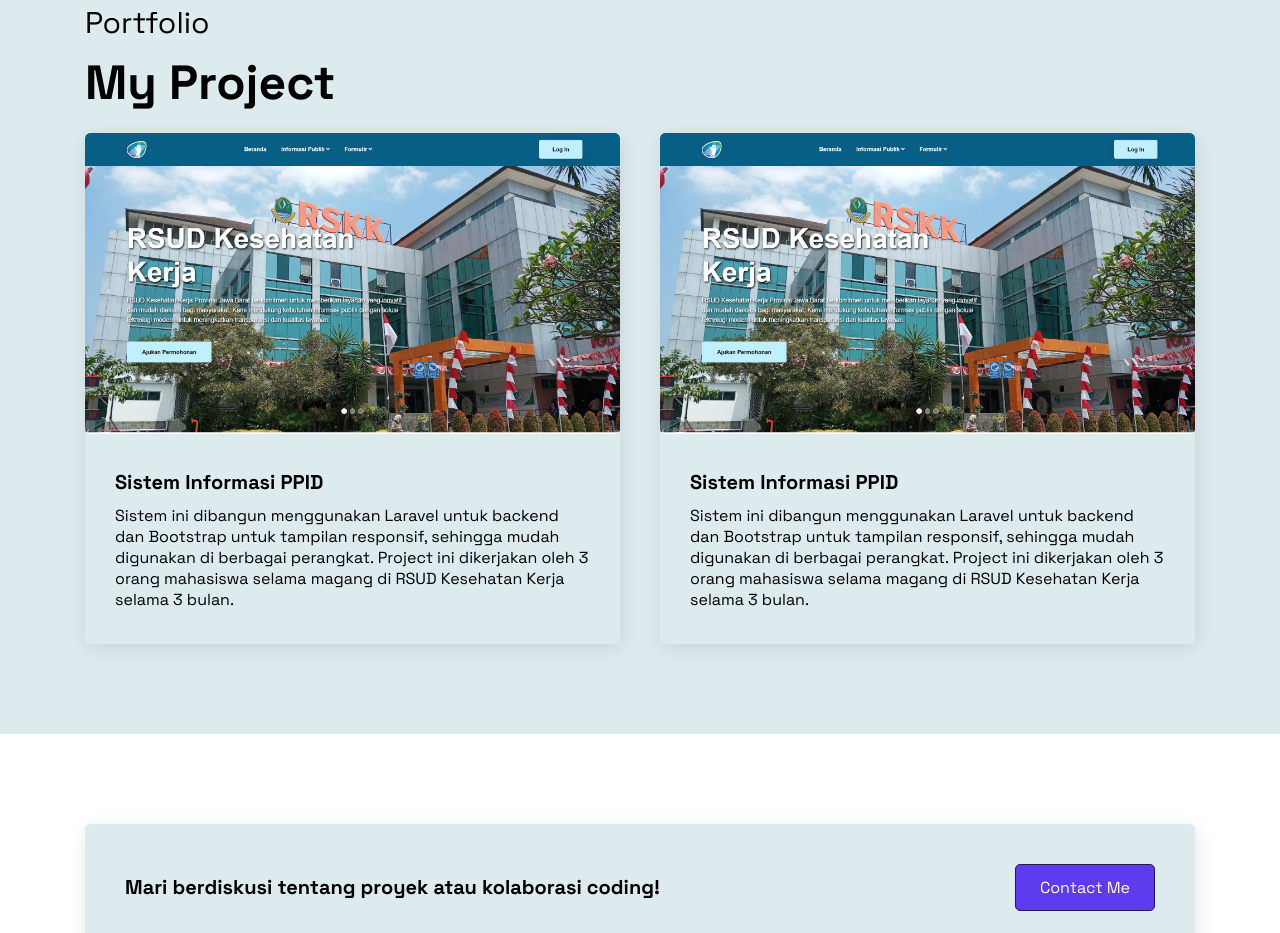
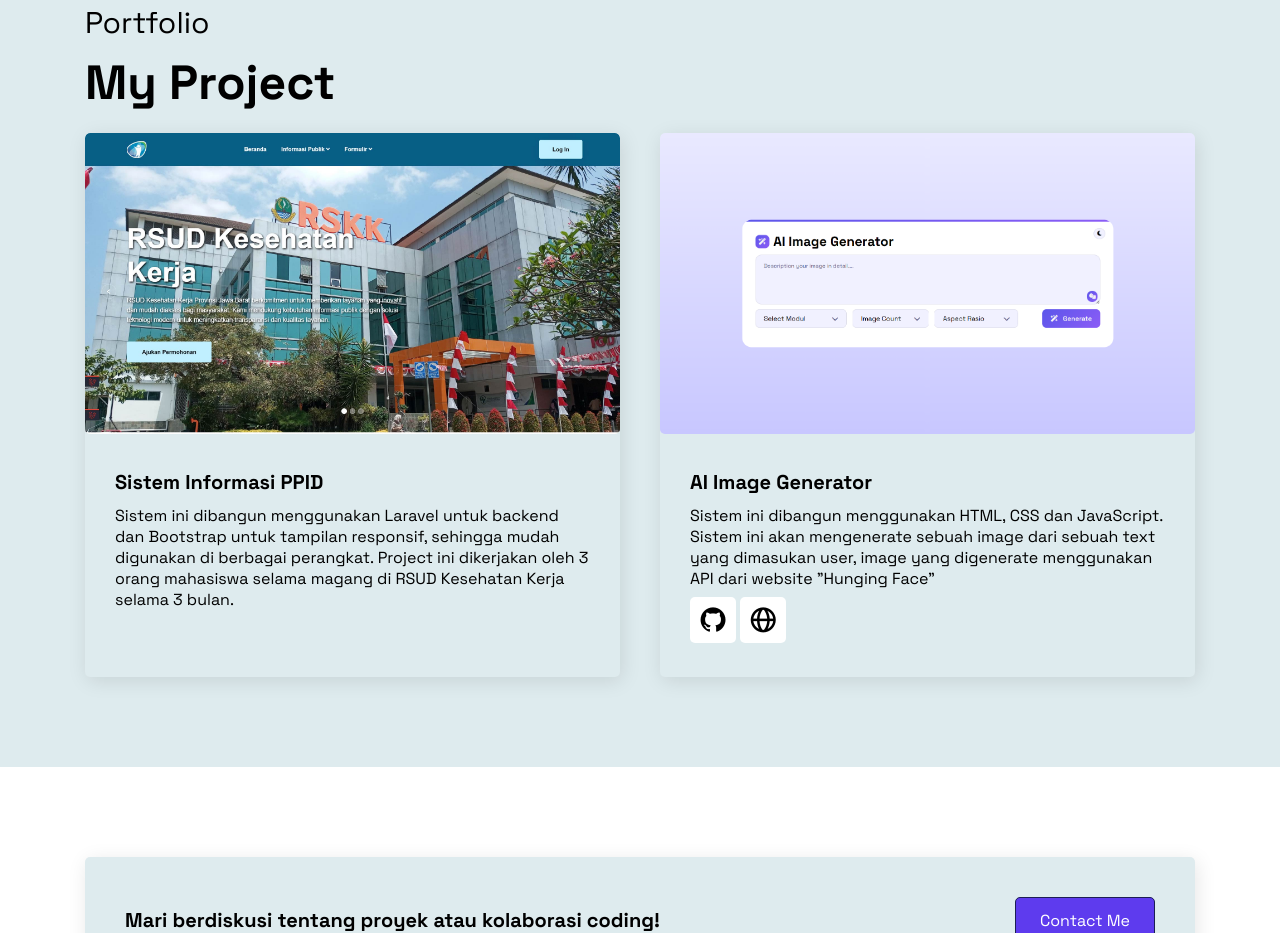
Before and after one commit to massiki/portfolio, a plain HTML site: page index.html in a window 1280 px wide. Shown: the part 2255-3188 px from the top of the page. Drawn offline with nearby package versions, Linux system fonts and the light colour scheme.

Commit message:
commit ke 2 penambahan my project

```diff
--- a/index.html
+++ b/index.html
@@ -2,19 +2,18 @@
 <html lang="en">
 
 <head>
-  <meta charset="UTF-8">
-  <meta name="viewport" content="width=device-width, initial-scale=1.0">
+  <meta charset="UTF-8" />
+  <meta name="viewport" content="width=device-width, initial-scale=1.0" />
   <title>Portpolio | Fikri Amrullah</title>
-  <link href='https://unpkg.com/boxicons@2.1.4/css/boxicons.min.css' rel='stylesheet'>
-  <link rel="shortcut icon" href="asset/logo-fikri-amrullah.png">
-  <link rel="stylesheet" href="style.css">
+  <link href="https://unpkg.com/boxicons@2.1.4/css/boxicons.min.css" rel="stylesheet" />
+  <link rel="shortcut icon" href="asset/logo-fikri-amrullah.png" />
+  <link rel="stylesheet" href="style.css" />
 </head>
 
 <body>
-
   <nav>
     <div class="logo">
-      <img src="asset/logo-fikri-amrullah.png" alt="Logo Fikri Amrullah">
+      <img src="asset/logo-fikri-amrullah.png" alt="Logo Fikri Amrullah" />
       <a href="#">Fikri Amrullah</a>
     </div>
     <ul>
@@ -24,19 +23,24 @@
       <li><a href="#portfolio">portfolio</a></li>
     </ul>
     <a id="contact" href="https://wa.me/+6281313043986" target="_blank">Contact Me</a>
-    <button id="menuButton" onclick="openMenu()"><i class='bx bx-menu'></i></button>
+    <button id="menuButton" onclick="openMenu()">
+      <i class="bx bx-menu"></i>
+    </button>
   </nav>
 
   <div class="main" id="home">
     <div class="left">
       <h5>Hay, I am Fikri Amrullah</h5>
       <h3>I love <span>solving problems through code</span></h3>
-      <p>Saya adalah mahasiswa Universitas Al-Ghifari yang antusias dalam dunia pemrograman, terutama dalam pengembangan
-        web dan aplikasi. Saat ini saya aktif belajar dan membangun berbagai proyek untuk meningkatkan keterampilan saya
-        di dunia teknologi.</p>
+      <p>
+        Saya adalah mahasiswa Universitas Al-Ghifari yang antusias dalam dunia
+        pemrograman, terutama dalam pengembangan web dan aplikasi. Saat ini
+        saya aktif belajar dan membangun berbagai proyek untuk meningkatkan
+        keterampilan saya di dunia teknologi.
+      </p>
     </div>
     <div class="right">
-      <img src="asset/fikri-amrullah-6.png" alt="Foto Fikri Amrullah">
+      <img src="asset/fikri-amrullah-6.png" alt="Foto Fikri Amrullah" />
     </div>
   </div>
 
@@ -45,44 +49,59 @@
     <h3>My Expertise</h3>
     <div class="skill-item">
       <div class="item">
-        <div><i class='bx bx-code-alt'></i></div>
+        <div><i class="bx bx-code-alt"></i></div>
         <h4>Web Development</h4>
-        <p>Membangun website modern dan responsif menggunakan HTML, CSS, JavaScript, dan framework seperti Laravel untuk
-          menciptakan pengalaman pengguna yang optimal.</p>
+        <p>
+          Membangun website modern dan responsif menggunakan HTML, CSS,
+          JavaScript, dan framework seperti Laravel untuk menciptakan
+          pengalaman pengguna yang optimal.
+        </p>
       </div>
       <div class="item">
-        <div><i class='bx bx-cog'></i></div>
+        <div><i class="bx bx-cog"></i></div>
         <h4>Backend Development</h4>
-        <p>Mengembangkan sistem backend dengan Laravel dan PHP untuk memastikan kinerja yang cepat, aman, dan
-          scalable.</p>
+        <p>
+          Mengembangkan sistem backend dengan Laravel dan PHP untuk memastikan
+          kinerja yang cepat, aman, dan scalable.
+        </p>
       </div>
       <div class="item">
-        <div><i class='bx bx-data'></i></div>
+        <div><i class="bx bx-data"></i></div>
         <h4>Database Management</h4>
-        <p>Merancang, mengelola, dan mengoptimalkan database menggunakan MySQL untuk memastikan efisiensi
-          penyimpanan dan kecepatan akses data.</p>
+        <p>
+          Merancang, mengelola, dan mengoptimalkan database menggunakan MySQL
+          untuk memastikan efisiensi penyimpanan dan kecepatan akses data.
+        </p>
       </div>
       <div class="item">
-        <div><i class='bx bx-link'></i></div>
+        <div><i class="bx bx-link"></i></div>
         <h4>Version Control</h4>
-        <p>Menggunakan Git dan GitHub untuk kolaborasi dan manajemen kode secara efisien.</p>
+        <p>
+          Menggunakan Git dan GitHub untuk kolaborasi dan manajemen kode
+          secara efisien.
+        </p>
       </div>
     </div>
   </div>
 
   <div class="about" id="about">
     <div class="left">
-      <img src="asset/fikri-amrullah2.jpg" alt="Foto Fikri Amrullah">
+      <img src="asset/fikri-amrullah2.jpg" alt="Foto Fikri Amrullah" />
     </div>
     <div class="right">
       <h5>About</h5>
       <h3>About Me</h3>
-      <p>Halo! Saya Fikri Amrullah, seorang mahasiswa di Universitas Al-Ghifari yang sedang menempuh program studi
-        Sistem Informasi. Saya memiliki minat menjadi programmer backend yang bersemangat dalam membangun aplikasi
-        berbasis web yang dinamis dan scalable. dengan fokus pada pengembangan sistem berbasis framework Laravel. Saya
-        memiliki pengalaman dalam PHP, Laravel, MySQL, serta selalu berusaha untuk mempelajari teknologi terbaru guna
-        meningkatkan keterampilan saya. Tujuan saya adalah menjadi web developer profesional yang dapat menciptakan
-        solusi digital yang efisien dan bermanfaat.</p>
+      <p>
+        Halo! Saya Fikri Amrullah, seorang mahasiswa di Universitas Al-Ghifari
+        yang sedang menempuh program studi Sistem Informasi. Saya memiliki
+        minat menjadi programmer backend yang bersemangat dalam membangun
+        aplikasi berbasis web yang dinamis dan scalable. dengan fokus pada
+        pengembangan sistem berbasis framework Laravel. Saya memiliki
+        pengalaman dalam PHP, Laravel, MySQL, serta selalu berusaha untuk
+        mempelajari teknologi terbaru guna meningkatkan keterampilan saya.
+        Tujuan saya adalah menjadi web developer profesional yang dapat
+        menciptakan solusi digital yang efisien dan bermanfaat.
+      </p>
     </div>
   </div>
 
@@ -91,21 +110,27 @@
     <h3>My Project</h3>
     <div class="portfolio-item">
       <div class="item">
-        <img src="asset/tumbnail-project.jpg" alt="Portfolio">
+        <img src="asset/tumbnail-project.jpg" alt="Portfolio" />
         <div>
           <h4>Sistem Informasi PPID</h4>
-          <p>Sistem ini dibangun menggunakan Laravel untuk backend dan Bootstrap untuk tampilan responsif, sehingga
-            mudah digunakan di berbagai perangkat. Project ini dikerjakan oleh 3 orang mahasiswa selama magang di RSUD
-            Kesehatan Kerja selama 3 bulan.</p>
+          <p>
+            Sistem ini dibangun menggunakan Laravel untuk backend dan
+            Bootstrap untuk tampilan responsif, sehingga mudah digunakan di
+            berbagai perangkat. Project ini dikerjakan oleh 3 orang mahasiswa
+            selama magang di RSUD Kesehatan Kerja selama 3 bulan.
+          </p>
         </div>
       </div>
       <div class="item">
-        <img src="asset/tumbnail-project.jpg" alt="Portfolio">
+        <img src="asset/ai-generate.png" alt="Portfolio" />
         <div>
-          <h4>Sistem Informasi PPID</h4>
-          <p>Sistem ini dibangun menggunakan Laravel untuk backend dan Bootstrap untuk tampilan responsif, sehingga
-            mudah digunakan di berbagai perangkat. Project ini dikerjakan oleh 3 orang mahasiswa selama magang di RSUD
-            Kesehatan Kerja selama 3 bulan.</p>
+          <h4>AI Image Generator</h4>
+          <p>
+            Sistem ini dibangun menggunakan HTML, CSS dan JavaScript. Sistem ini akan mengenerate sebuah image dari
+            sebuah text yang dimasukan user, image yang digenerate menggunakan API dari website "Hunging Face"
+          </p>
+          <a href="" class="hyper-link" target="_blank"><i class='bx bxl-github'></i></a>
+          <a href="" class="hyper-link" target="_blank"><i class='bx bx-globe' ></i></a>
         </div>
       </div>
     </div>
@@ -121,7 +146,7 @@
   <footer>
     <div class="top">
       <div class="logo">
-        <img src="asset/logo-fikri-amrullah.png" alt="Logo Fikri Amrullah">
+        <img src="asset/logo-fikri-amrullah.png" alt="Logo Fikri Amrullah" />
         <a href="#">Fikri Amrullah</a>
       </div>
       <ul>
@@ -131,10 +156,10 @@
         <li><a href="#portfolio">portfolio</a></li>
       </ul>
       <div class="sosial-links">
-        <a href="#"><i class='bx bxl-facebook-circle'></i></a>
-        <a href="#"><i class='bx bxl-instagram-alt'></i></a>
-        <a href="#"><i class='bx bxl-github'></i></a>
-        <a href="#"><i class='bx bxl-linkedin-square'></i></a>
+        <a href="#"><i class="bx bxl-facebook-circle"></i></a>
+        <a href="#"><i class="bx bxl-instagram-alt"></i></a>
+        <a href="#"><i class="bx bxl-github"></i></a>
+        <a href="#"><i class="bx bxl-linkedin-square"></i></a>
       </div>
     </div>
     <div class="separator"></div>
--- a/style.css
+++ b/style.css
@@ -225,7 +225,7 @@ nav #menuButton:hover {
 
 .portfolio .portfolio-item {
   display: flex;
-  align-items: center;
+  align-items: stretch;
   justify-content: space-between;
   gap: 40px;
   margin-top: 20px;
@@ -266,6 +266,21 @@ nav #menuButton:hover {
 
 .portfolio .portfolio-item .item div p {
   margin-top: 10px;
+}
+
+.hyper-link i{
+  font-size: 30px;
+  margin-top: 8px;
+  padding: 8px;
+  background: white;
+  border-radius: 5px;
+  color: black;
+  transition: all 0.5s ease;
+}
+
+.hyper-link i:hover{
+  color: whitesmoke;
+  background: #5e3bee;
 }
 
 .cta {
```
Also changed, not shown: asset/ai-generate.png (added).
